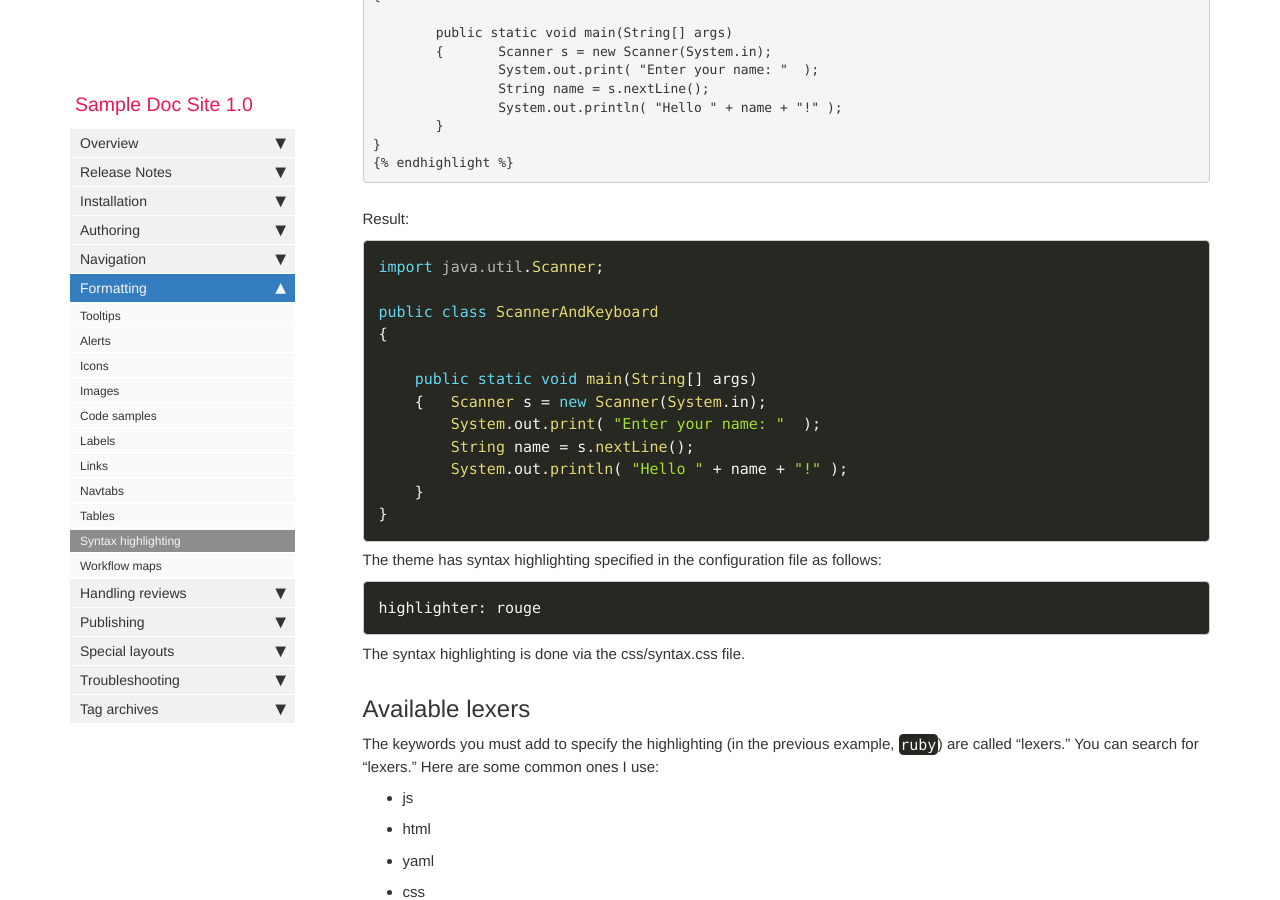
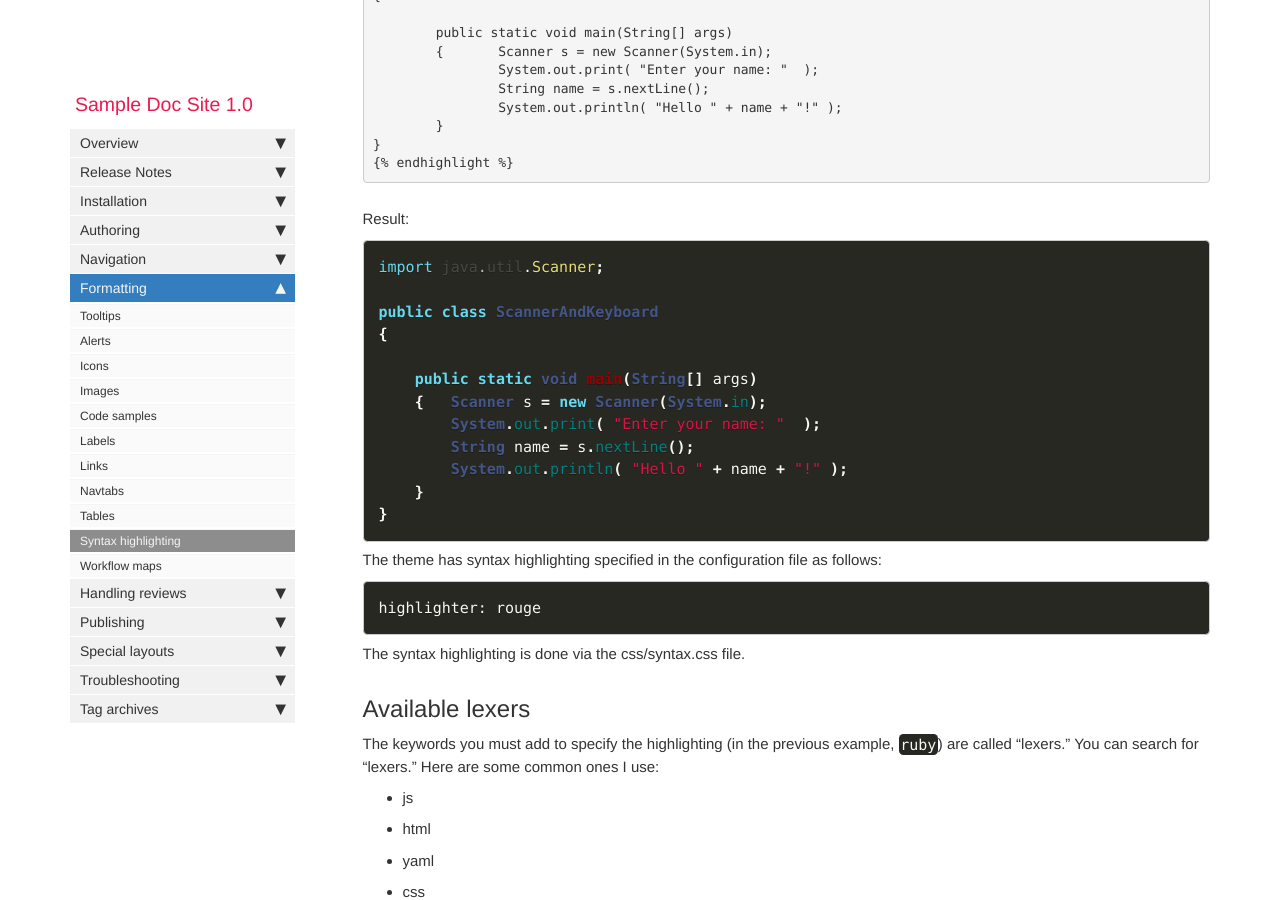
Before and after one commit to ivancheban/netlify, a Jekyll site: the page built from pages/mydoc/mydoc_syntax_highlighting.md, in a window 1280 px wide and 900 px high, scrolled down 1249 px. Built offline with Jekyll 4.4.1, drawn with Linux system fonts in a browser that asks for light colours; comment, search, counter and statistics services are not loaded.

Commit message:
changed config

```diff
--- a/Gemfile
+++ b/Gemfile
@@ -1,4 +1,6 @@
 source "https://rubygems.org"
-
+group :jekyll_plugins do
+    gem "jekyll_prism"
+  end
 gem 'wdm'
 gem 'jekyll'
--- a/_config.yml
+++ b/_config.yml
@@ -47,7 +47,7 @@ feedback_email: ivancheban@gmail.com
 # feedback_link: "http://helpy.io/"
 # if you uncomment the previous line, it changes where the feedback link points to
 
-highlighter: none
+highlighter: prism
 # library used for syntax highlighting
 
 markdown: kramdown
@@ -55,7 +55,7 @@ kramdown:
  input: GFM
  auto_ids: true
  hard_wrap: false
- syntax_highlighter: none
+ syntax_highlighter: prism
 
 
 # filter used to process markdown. note that kramdown differs from github-flavored markdown in some subtle ways
@@ -110,6 +110,9 @@ sidebars:
 description: "This is a sample documentation site built with Jekyll"
 # the description is used in the feed.xml file
 
+plugins:
+  - jekyll_prism
+
 # needed for sitemap.xml file only
 url: ivancheban.github.io
 baseurl: /sampledocsite
```
Also changed, not shown: Gemfile.lock.
